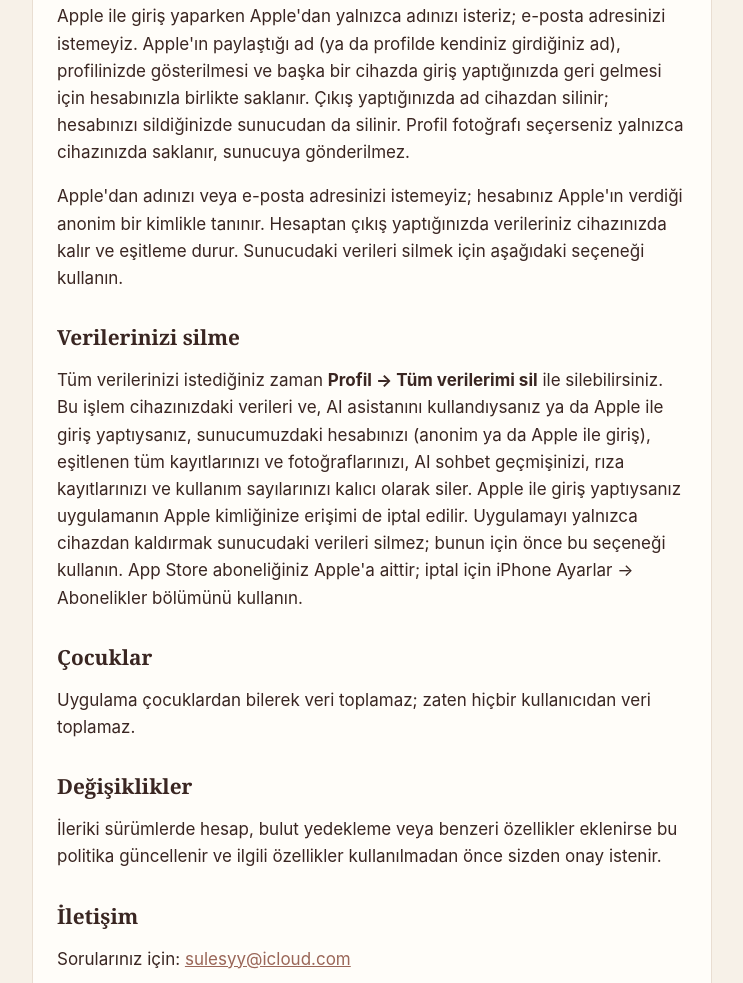
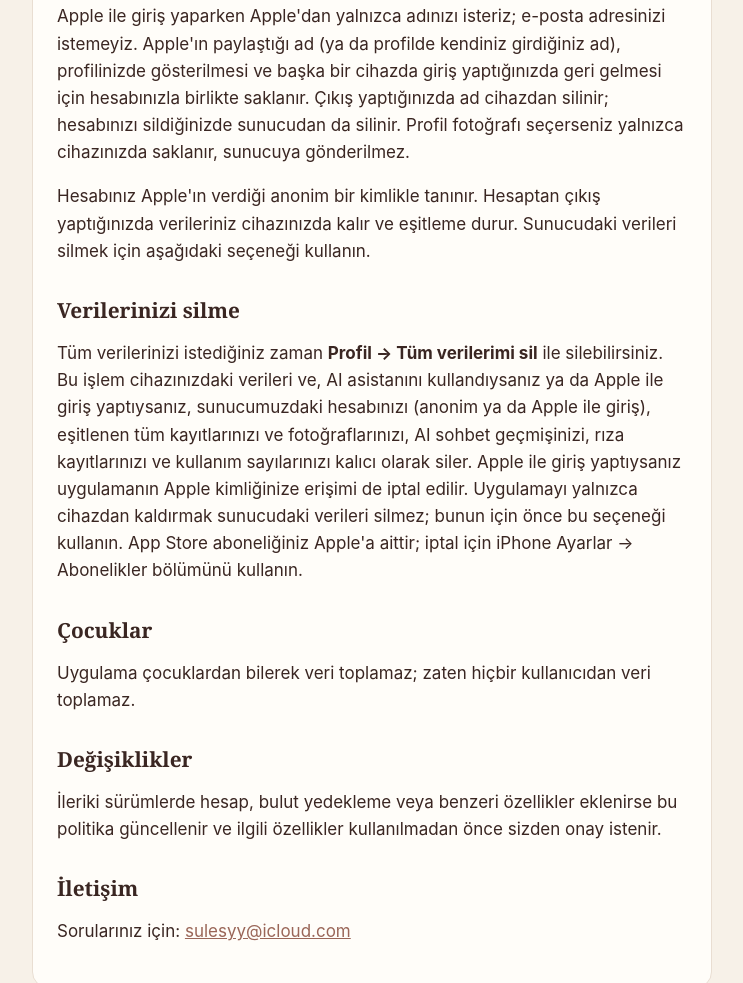
Before and after one commit to sulesyy/skinroutine, a plain HTML site: page privacy-tr.html in a window 1280 px wide. Shown: the part 3110-4093 px from the top of the page, without its empty margins (268-1011 px from the left). Drawn offline with Linux system fonts and the light colour scheme.

Commit message:
Gizlilik: Apple ile girişte yalnızca ad istenir (çelişkili cümle kaldırıldı)

```diff
--- a/privacy-tr.html
+++ b/privacy-tr.html
@@ -53,7 +53,7 @@ a{color:var(--accent)}ul{padding-left:1.2em}li{margin:4px 0}p.meta{color:var(--m
 <h2>Hesap ve senkronizasyon</h2>
 <p>Apple ile giriş isteğe bağlıdır. Giriş yaparsanız profiliniz (cilt tipi, hedefler, kaçındığınız içerikler, hatırlatma ayarları), ürünleriniz, rutinleriniz, rutin tamamlama kayıtlarınız, cilt günlüğünüz ve bunlara eklediğiniz fotoğraflar, aynı hesapla giriş yaptığınız cihazlarda görünmesi için sunucumuzda (Supabase, AB – İrlanda) saklanır. Bu veriler cilt durumunuza ilişkin bilgiler içerebilir. Yalnızca hizmeti sunmak için kullanılır, kimseyle paylaşılmaz, reklam veya analiz için kullanılmaz. Erişim yalnızca sizin hesabınızla sınırlıdır; fotoğraflar özel bir depoda tutulur.</p>
 <p>Apple ile giriş yaparken Apple'dan yalnızca adınızı isteriz; e-posta adresinizi istemeyiz. Apple'ın paylaştığı ad (ya da profilde kendiniz girdiğiniz ad), profilinizde gösterilmesi ve başka bir cihazda giriş yaptığınızda geri gelmesi için hesabınızla birlikte saklanır. Çıkış yaptığınızda ad cihazdan silinir; hesabınızı sildiğinizde sunucudan da silinir. Profil fotoğrafı seçerseniz yalnızca cihazınızda saklanır, sunucuya gönderilmez.</p>
-<p>Apple'dan adınızı veya e-posta adresinizi istemeyiz; hesabınız Apple'ın verdiği anonim bir kimlikle tanınır. Hesaptan çıkış yaptığınızda verileriniz cihazınızda kalır ve eşitleme durur. Sunucudaki verileri silmek için aşağıdaki seçeneği kullanın.</p>
+<p>Hesabınız Apple'ın verdiği anonim bir kimlikle tanınır. Hesaptan çıkış yaptığınızda verileriniz cihazınızda kalır ve eşitleme durur. Sunucudaki verileri silmek için aşağıdaki seçeneği kullanın.</p>
 <h2>Verilerinizi silme</h2>
 <p>Tüm verilerinizi istediğiniz zaman <strong>Profil → Tüm verilerimi sil</strong> ile silebilirsiniz. Bu işlem cihazınızdaki verileri ve, AI asistanını kullandıysanız ya da Apple ile giriş yaptıysanız, sunucumuzdaki hesabınızı (anonim ya da Apple ile giriş), eşitlenen tüm kayıtlarınızı ve fotoğraflarınızı, AI sohbet geçmişinizi, rıza kayıtlarınızı ve kullanım sayılarınızı kalıcı olarak siler. Apple ile giriş yaptıysanız uygulamanın Apple kimliğinize erişimi de iptal edilir. Uygulamayı yalnızca cihazdan kaldırmak sunucudaki verileri silmez; bunun için önce bu seçeneği kullanın. App Store aboneliğiniz Apple'a aittir; iptal için iPhone Ayarlar → Abonelikler bölümünü kullanın.</p>
 <h2>Çocuklar</h2>
```
